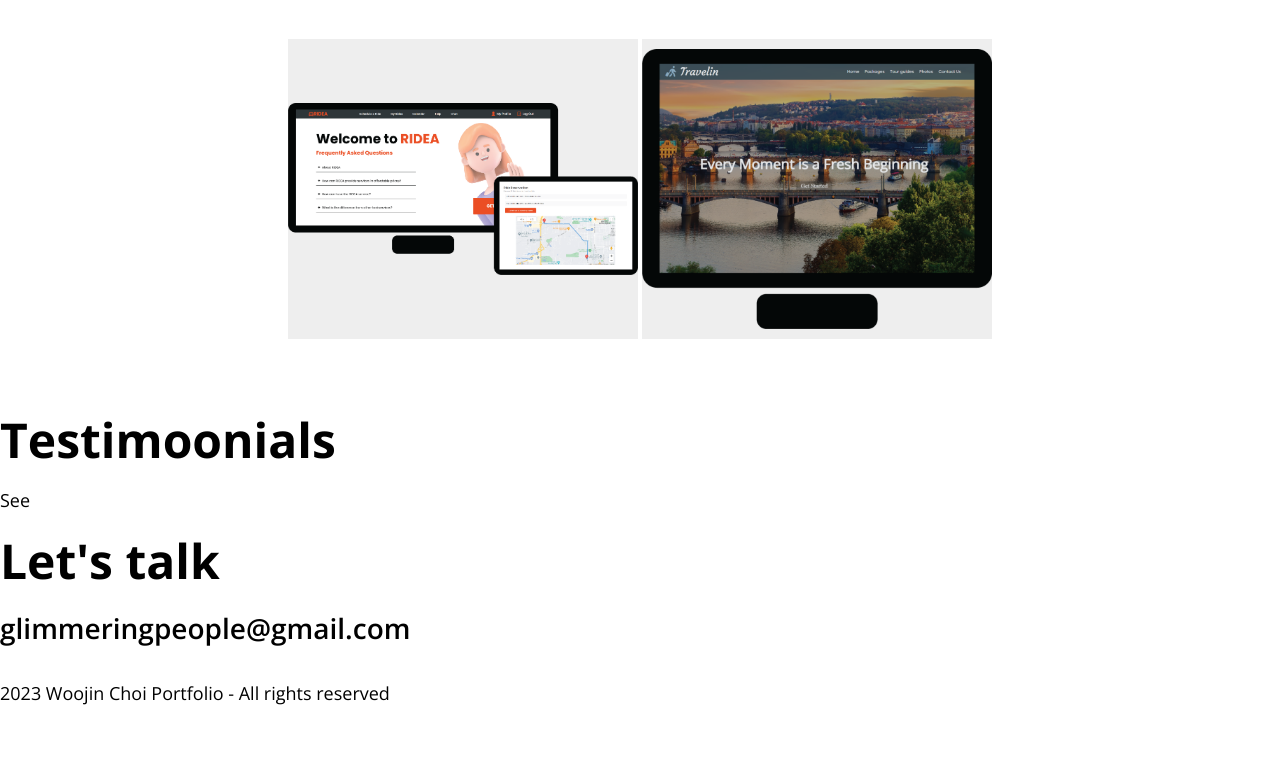
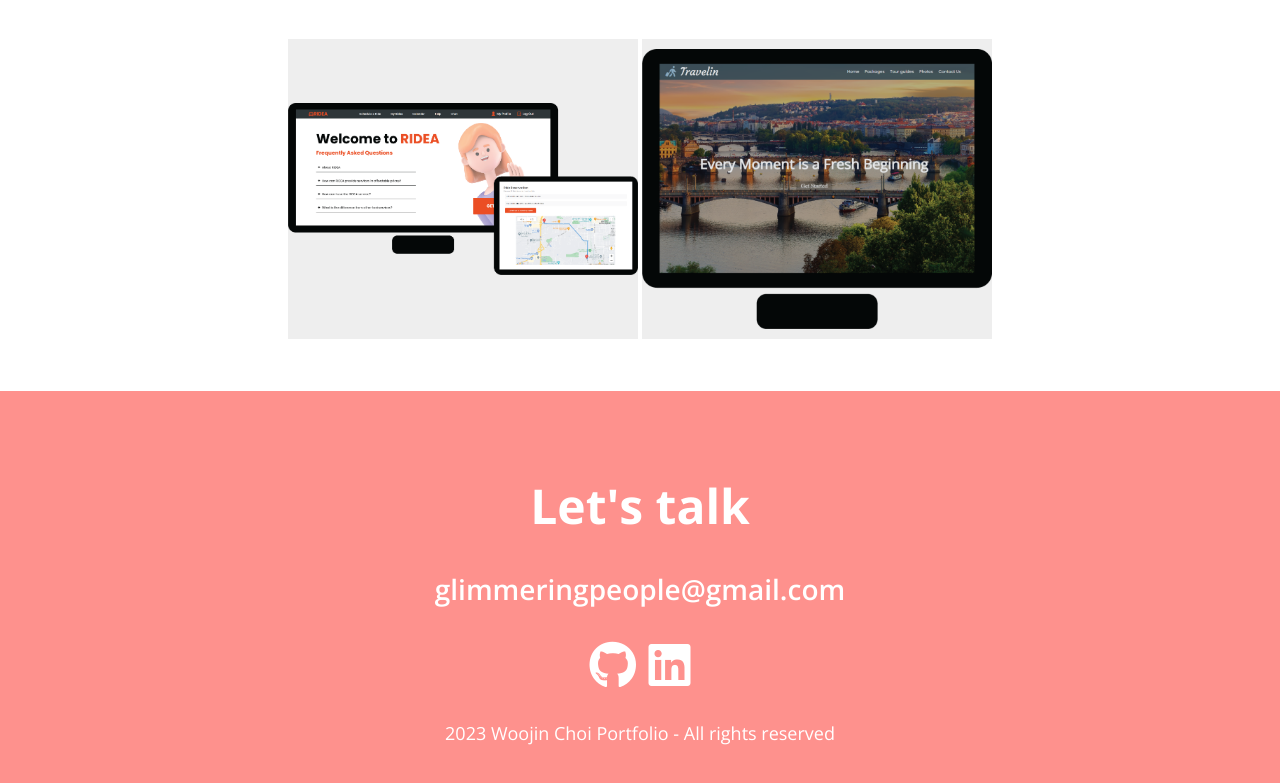
Before and after one commit to Reslll/Porfolio, a plain HTML site: page index.html in a window 1280 px wide. Shown: the part 2463-3246 px from the top of the page. Before the commit the page ends 3172 px from the top, so only its background shows below. Drawn offline with nearby package versions, Linux system fonts and the light colour scheme.

Commit message:
CSS: Contact

```diff
--- a/index.html
+++ b/index.html
@@ -189,13 +189,8 @@
     </a>
   </div>
 </section>
-<!-- Testimonials -->
-<section id="testimonials">
-  <h1>Testimoonials</h1>
-  <h3>See </h3>
-</section>
 <!-- Contact -->
-<section id="contact">
+<section id="contact" class="section">
   <h1 class="contact__title">Let's talk</h1>
   <h2 class="contact__email">glimmeringpeople@gmail.com</h2>
   <div class="contact__links">
--- a/style.css
+++ b/style.css
@@ -386,3 +386,29 @@ p {
   margin-top: 8px;
   background-color: var(--color-dark-white);
 }
+
+/* Contact */
+#contact {
+  background-color: var(--color-pink);
+}
+
+.contact__title,
+.contact__email,
+.contact__rights {
+  color: var(--color-white);
+}
+
+.contact__title {
+  margin: 32px 0;
+}
+
+.contact__links {
+  font-size: var(--font-large);
+  margin: 24px 0;
+  transition: all var(--animation-duration) ease-in;
+}
+
+.contact__links i:hover {
+  transform: scale(1.1);
+  color: var(--color-yellow);
+}
```
